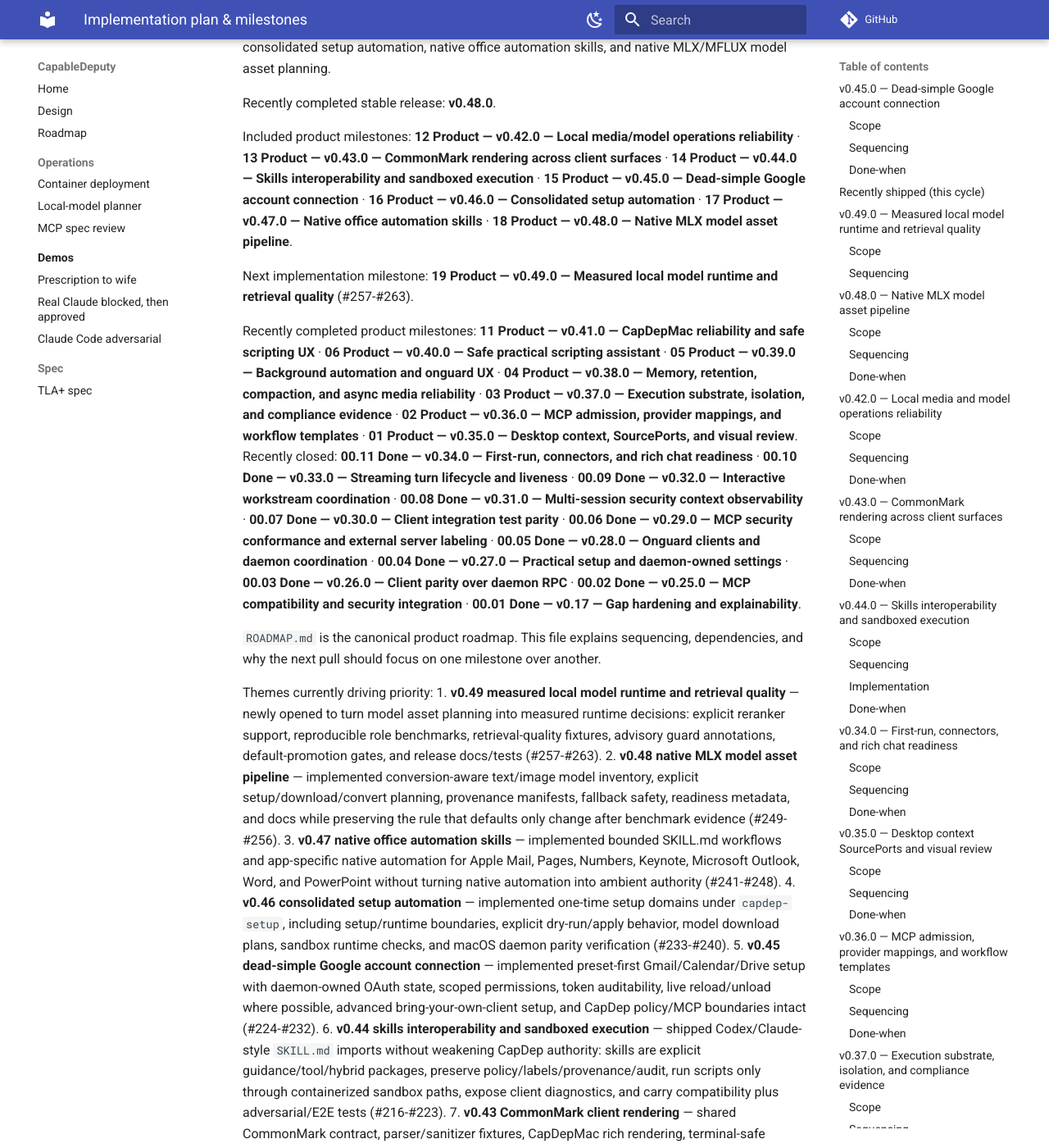
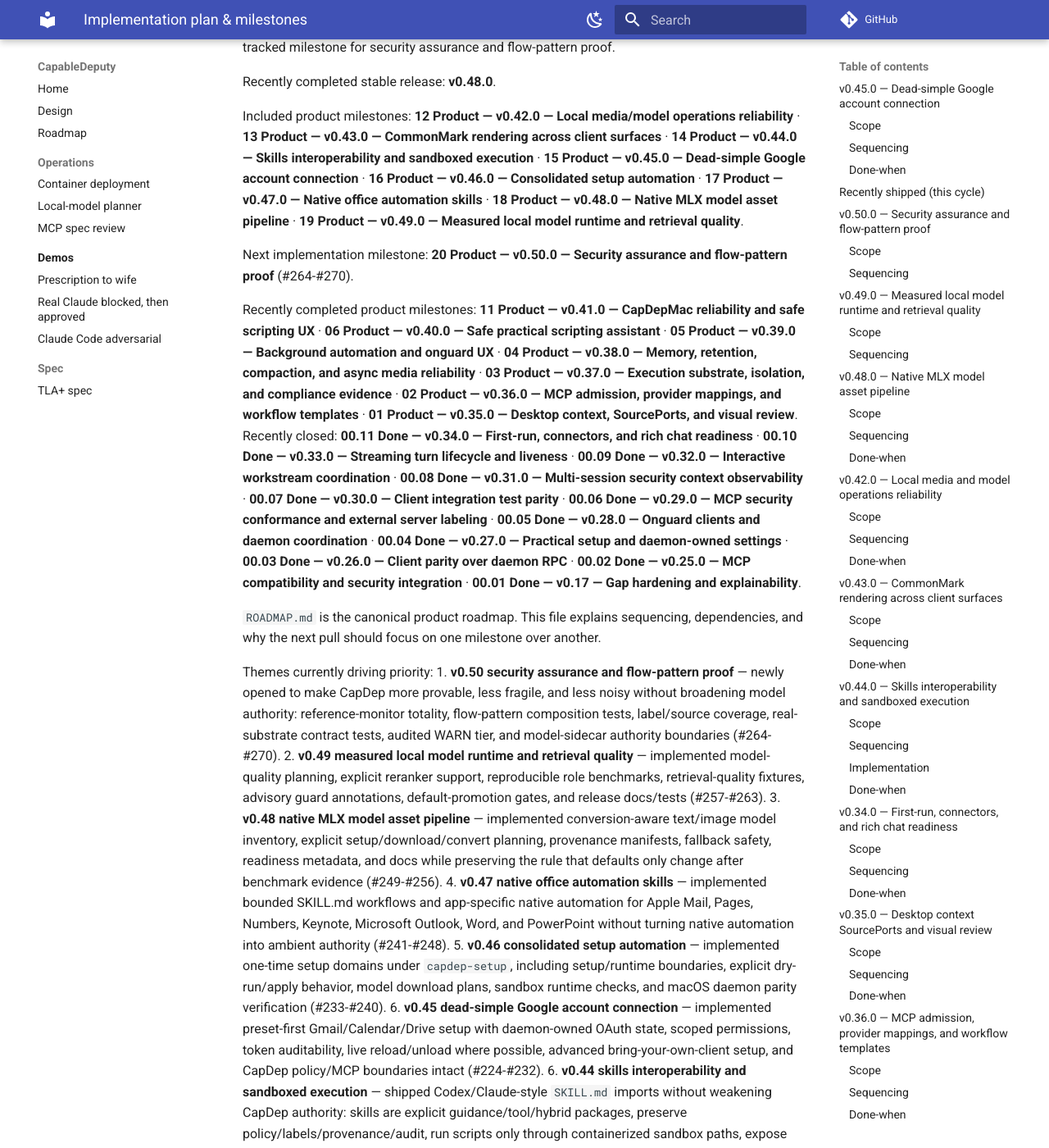
Before and after one commit to marctjones/capabledeputy, an MkDocs documentation site: the page built from docs/implementation-plan.md, in a window 1280 px wide and 1400 px high, scrolled down 211 px. Shown: the whole window at 82% size. Built offline with MkDocs 1.6.1 and Material for MkDocs 9.7.7, drawn with Linux system fonts in a browser that asks for light colours; comment, search, counter and statistics services are not loaded; some of the changed text lies outside the part shown.

Commit message:
docs: open v0.50 security assurance roadmap

```diff
--- a/docs/implementation-plan.md
+++ b/docs/implementation-plan.md
@@ -2,10 +2,9 @@
 
 Living plan that organizes the open GitHub issues into sequenced milestones
 with dependencies. Authoritative status is GitHub; this doc is the *sequencing
-rationale*. Last refreshed 2026-07-06 — **v0.48.0** is the current stable
-release, covering dead-simple Google account connection, consolidated setup
-automation, native office automation skills, and native MLX/MFLUX model asset
-planning.
+rationale*. Last refreshed 2026-07-08 — **v0.48.0** is the current stable
+release. **v0.49.0** is implemented on `main`, and **v0.50.0** is the next
+tracked milestone for security assurance and flow-pattern proof.
 
 Recently completed stable release: **v0.48.0**.
 
@@ -15,10 +14,11 @@ across client surfaces** · **14 Product — v0.44.0 — Skills interoperability
 and sandboxed execution** · **15 Product — v0.45.0 — Dead-simple Google account
 connection** · **16 Product — v0.46.0 — Consolidated setup automation** ·
 **17 Product — v0.47.0 — Native office automation skills** · **18 Product —
-v0.48.0 — Native MLX model asset pipeline**.
+v0.48.0 — Native MLX model asset pipeline** · **19 Product — v0.49.0 —
+Measured local model runtime and retrieval quality**.
 
-Next implementation milestone: **19 Product — v0.49.0 — Measured local model
-runtime and retrieval quality** (#257-#263).
+Next implementation milestone: **20 Product — v0.50.0 — Security assurance and
+flow-pattern proof** (#264-#270).
 
 Recently completed product milestones: **11 Product — v0.41.0 — CapDepMac
 reliability and safe scripting UX** · **06 Product — v0.40.0 — Safe practical
@@ -45,25 +45,29 @@ v0.17 — Gap hardening and explainability**.
 dependencies, and why the next pull should focus on one milestone over another.
 
 Themes currently driving priority:
-1. **v0.49 measured local model runtime and retrieval quality** — newly opened
-   to turn model asset planning into measured runtime decisions: explicit
-   reranker support, reproducible role benchmarks, retrieval-quality fixtures,
-   advisory guard annotations, default-promotion gates, and release docs/tests
-   (#257-#263).
-2. **v0.48 native MLX model asset pipeline** — implemented conversion-aware
+1. **v0.50 security assurance and flow-pattern proof** — newly opened to make
+   CapDep more provable, less fragile, and less noisy without broadening model
+   authority: reference-monitor totality, flow-pattern composition tests,
+   label/source coverage, real-substrate contract tests, audited WARN tier, and
+   model-sidecar authority boundaries (#264-#270).
+2. **v0.49 measured local model runtime and retrieval quality** — implemented
+   model-quality planning, explicit reranker support, reproducible role
+   benchmarks, retrieval-quality fixtures, advisory guard annotations,
+   default-promotion gates, and release docs/tests (#257-#263).
+3. **v0.48 native MLX model asset pipeline** — implemented conversion-aware
    text/image model inventory, explicit setup/download/convert planning,
    provenance manifests, fallback safety, readiness metadata, and docs while
    preserving the rule that defaults only change after benchmark evidence
    (#249-#256).
-3. **v0.47 native office automation skills** — implemented bounded SKILL.md
+4. **v0.47 native office automation skills** — implemented bounded SKILL.md
    workflows and app-specific native automation for Apple Mail, Pages, Numbers,
    Keynote, Microsoft Outlook, Word, and PowerPoint without turning native
    automation into ambient authority (#241-#248).
-4. **v0.46 consolidated setup automation** — implemented one-time setup domains
+5. **v0.46 consolidated setup automation** — implemented one-time setup domains
    under `capdep-setup`, including setup/runtime boundaries, explicit
    dry-run/apply behavior, model download plans, sandbox runtime checks, and
    macOS daemon parity verification (#233-#240).
-5. **v0.45 dead-simple Google account connection** — implemented preset-first
+6. **v0.45 dead-simple Google account connection** — implemented preset-first
    Gmail/Calendar/Drive setup with daemon-owned OAuth state, scoped permissions,
    token auditability, live reload/unload where possible, advanced
    bring-your-own-client setup, and CapDep policy/MCP boundaries intact
@@ -206,6 +210,46 @@ become independent credential or capability authorities.
 | #33 | Design: Workspace capability mapping | v0.16 / #42 |
 | #34 | Email labeling — design + content-rule impl (raise-only labeler) | v0.16 / #42 |
 | #13 | Credential vault and stdio upstream no-broad-env hardening | v0.33.0 |
+
+## v0.50.0 — Security assurance and flow-pattern proof
+
+Open. v0.50 is a hardening milestone, not a capability-expansion milestone.
+The goal is to make CapDep more provable, less fragile, and less noisy while
+staying true to the project purpose: controlled authority, controlled
+information flow, human oversight, reversibility, and replayable audit.
+
+### Scope
+
+| Issue | Work | Status |
+|---|---|---|
+| #264 | EPIC: security assurance and flow-pattern proof | Open |
+| #266 | Add reference-monitor totality checks | Open |
+| #265 | Add flow-pattern composition tests | Open |
+| #267 | Harden label coverage and source bindings | Open |
+| #268 | Add real-substrate contract tests | Open |
+| #270 | Add audited WARN advisory tier | Open |
+| #269 | Prove model-sidecar authority boundaries | Open |
+
+### Sequencing
+
+1. Inventory effectful entry points and add reference-monitor totality tests
+   first (#266), because every later proof depends on knowing effects route
+   through the deterministic chokepoint.
+2. Add flow-pattern composition tests (#265) for chained/parallel
+   declassification, shared Brewer-Nash state, sandbox label retention,
+   reference-handle secrecy, and integrity-critical ordering.
+3. Expand label/source coverage (#267) with conservative source defaults,
+   raise-only rules, and explicit negative tests for unlabeled sensitive data.
+4. Add real-substrate contract tests (#268) using fake/dry-run providers by
+   default and opt-in non-destructive live smoke where useful.
+5. Add the audited WARN/advisory tier (#270) only after the hard floors are
+   well covered, so WARN can reduce approval fatigue without weakening DENY,
+   OVERRIDE_REQUIRED, or REQUIRE_APPROVAL outcomes.
+6. Prove model-sidecar boundaries (#269) across reranking, guard annotations,
+   model-quality plans, image generation prompts, and future model-assisted
+   label suggestions. Model outputs may rank, annotate, summarize, or suggest;
+   they must not authorize, declassify outside certified paths, or weaken
+   policy.
 
 ## v0.49.0 — Measured local model runtime and retrieval quality
 
```
Also changed, not shown: CHANGELOG.md (+7 -0 lines), ROADMAP.md (+8 -5 lines).
